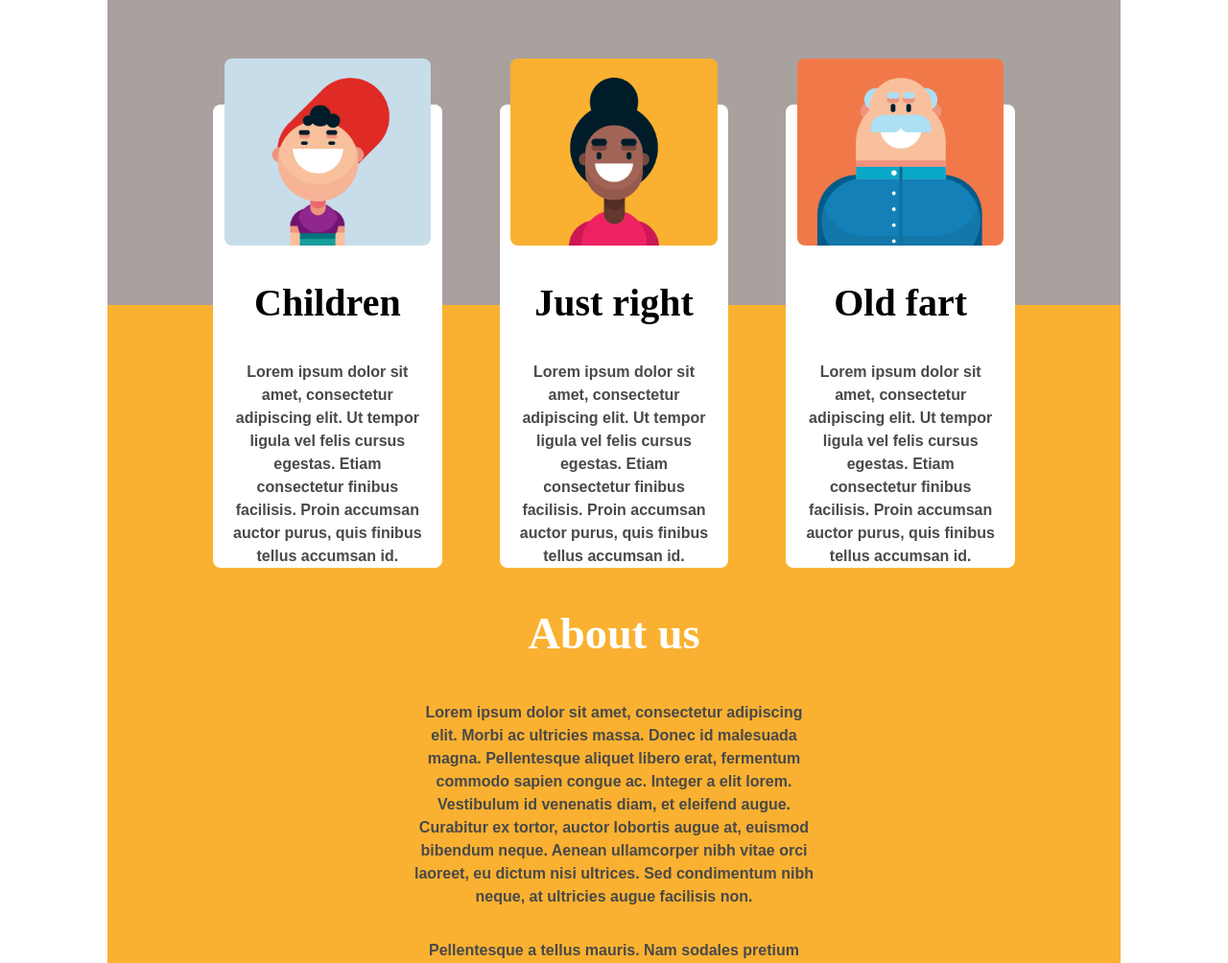
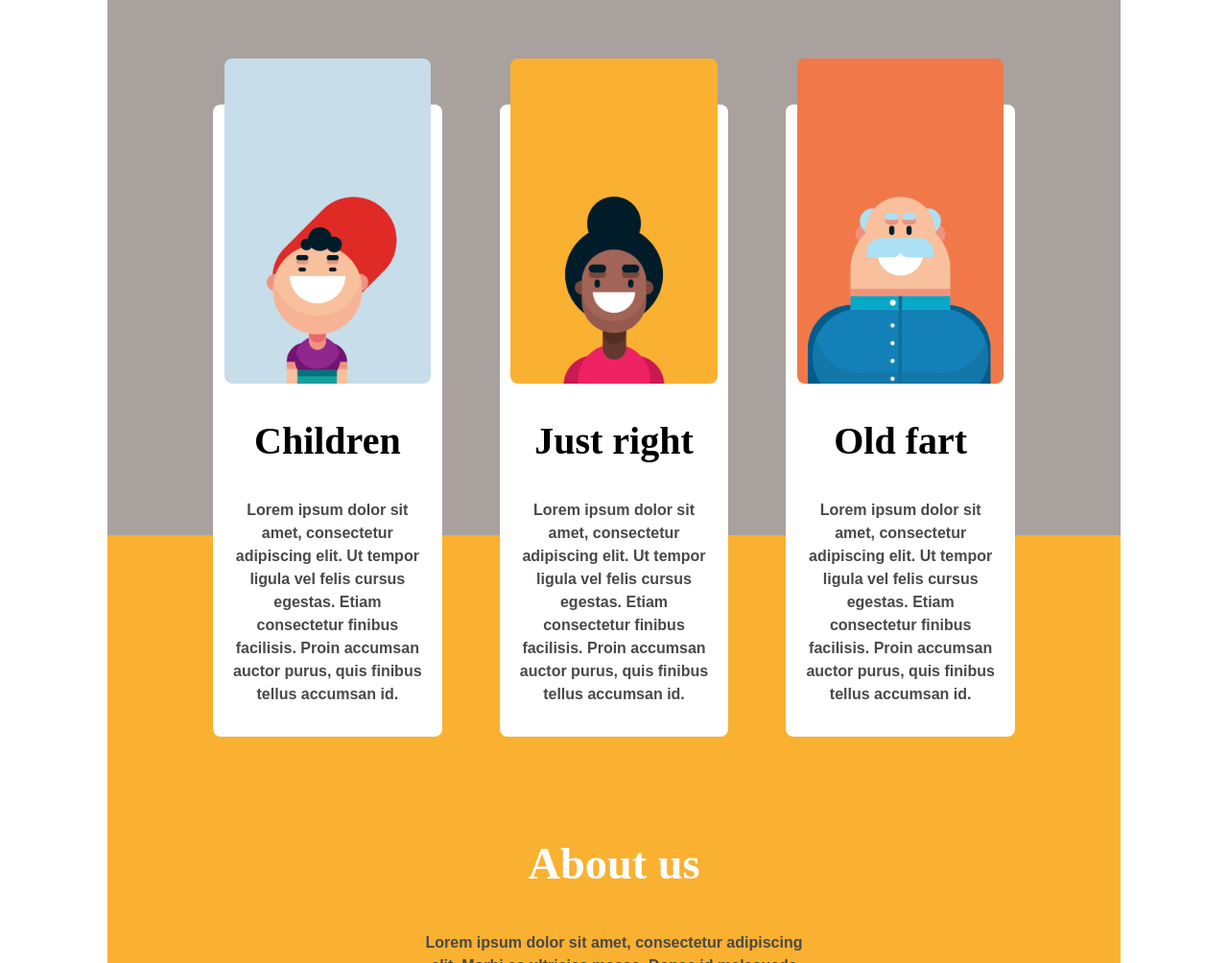
Before and after one commit to IsacZetterstrom/Insurancesite, a plain HTML site: page index.html in a window 1280 px wide. Shown: the part 1240-2244 px from the top of the page at 96% size. Drawn offline with nearby package versions, Linux system fonts and the light colour scheme; a web font is replaced by a local one.

Commit message:
Add files via upload

```diff
--- a/components/_buttons.scss
+++ b/components/_buttons.scss
@@ -22,4 +22,11 @@
     .info-btn{
         display: block;
     }
+    .header-button{
+        position:relative;
+        bottom: -25%;
+    }
+    .button-style{
+        width: 25%;
+    }
 }
--- a/components/_contact-buttons.scss
+++ b/components/_contact-buttons.scss
@@ -0,0 +1 @@
+@use "../abstracts/variables" as *;
--- a/layout/Contact-page/_contact-form.scss
+++ b/layout/Contact-page/_contact-form.scss
@@ -57,6 +57,9 @@
         h2{
             padding: .5em 0 0 0;
         }
+        .form-wrapper{
+            width: 50%;
+        }
 
     }
 
--- a/layout/_main-section.scss
+++ b/layout/_main-section.scss
@@ -12,29 +12,30 @@
         color: white;
         margin-bottom: 1em;
     }
-        .info-card{ /* Container för all kod för ett kort */
+        .info-card{ /* contains all cards for wrapping */
             display: flex;
             justify-content: center;
-            .card-container{ /* Kod för hela vita kortet */
+            .card-container{ /* code for the whitecard */
                 background-color: white;
                 display: flex;
                 align-items: center;
                 flex-direction: column;
-                max-height: 31em;
+                height: 100%;
                 width: 80%;
                 border-radius: .5em;
                 margin: 7em 0 0 0;
+                padding-bottom: 2em;
                 h4{
                     text-align: center;
                     margin: 1em 0 1em 0;
                 }
                 p{
-                    max-height: 100%;
+
                     text-align: center;
                     margin: 0 1em 0 1em;
                 }
 
-                .container-background{ /* kod för bakgrunden för avatarerna*/
+                .container-background{ /* code for the background of the avatars*/
                     border-radius: .5em;
                     display: flex;
                     justify-content: center;
@@ -43,7 +44,7 @@
                     height: 90%;
                     margin-top: -3em;
                 }
-                .card-image{
+                .card-image{ /* Cardimage code and position*/
                     max-width: 90%;
                     max-height: 90%;
                     bottom: 0;
@@ -66,7 +67,8 @@
 .info-aboutus{
     background-color: $yellow-clr;
     text-align: center;
-    padding: 4em 3em 3em 3em;
+    height: 35em;
+    padding: 6em 3em 6em 3em;
 
     h2{
         margin-bottom: 1em;
@@ -80,7 +82,7 @@
 @media screen and (min-width: 768px){
     .container-info{
         padding: 5em;
-        height: 35em;
+        height: 50em;
         .maininfo-wrapper{
             display: flex;
             justify-content: space-between;
@@ -96,12 +98,6 @@
         }
         .card-wrapper{ /* container to wrap the cards */
             display: flex;
-            .card-container{
-                min-height: 0;
-                max-height: 500px;
-                min-width: 200px;
-            }
-
         }
 
     }
--- a/pages/contact.scss
+++ b/pages/contact.scss
@@ -2,6 +2,7 @@
 @use "../layout/Contact-page/contact-footer";
 @use "../layout/Contact-page/contact-header";
 @use "../layout/Contact-page/contact-navbar";
+@use "../components/contact-buttons";
 @use "../layout/Contact-page/contact-form";
 @use "../components/buttons";
 @use "../abstracts/variables" as *;
```
Also changed, not shown: stylesheet/contact.css, stylesheet/index.css, 2 other files.
